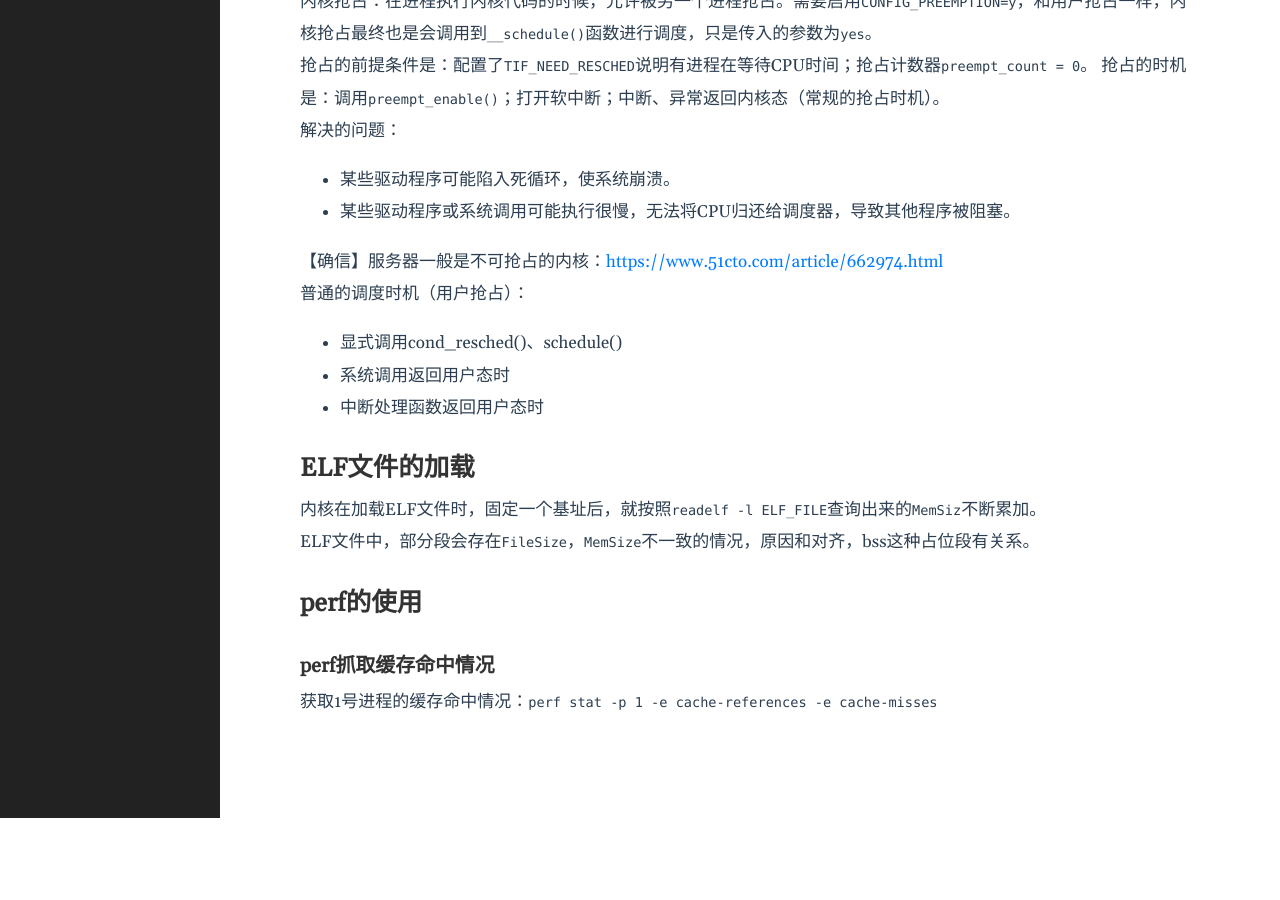
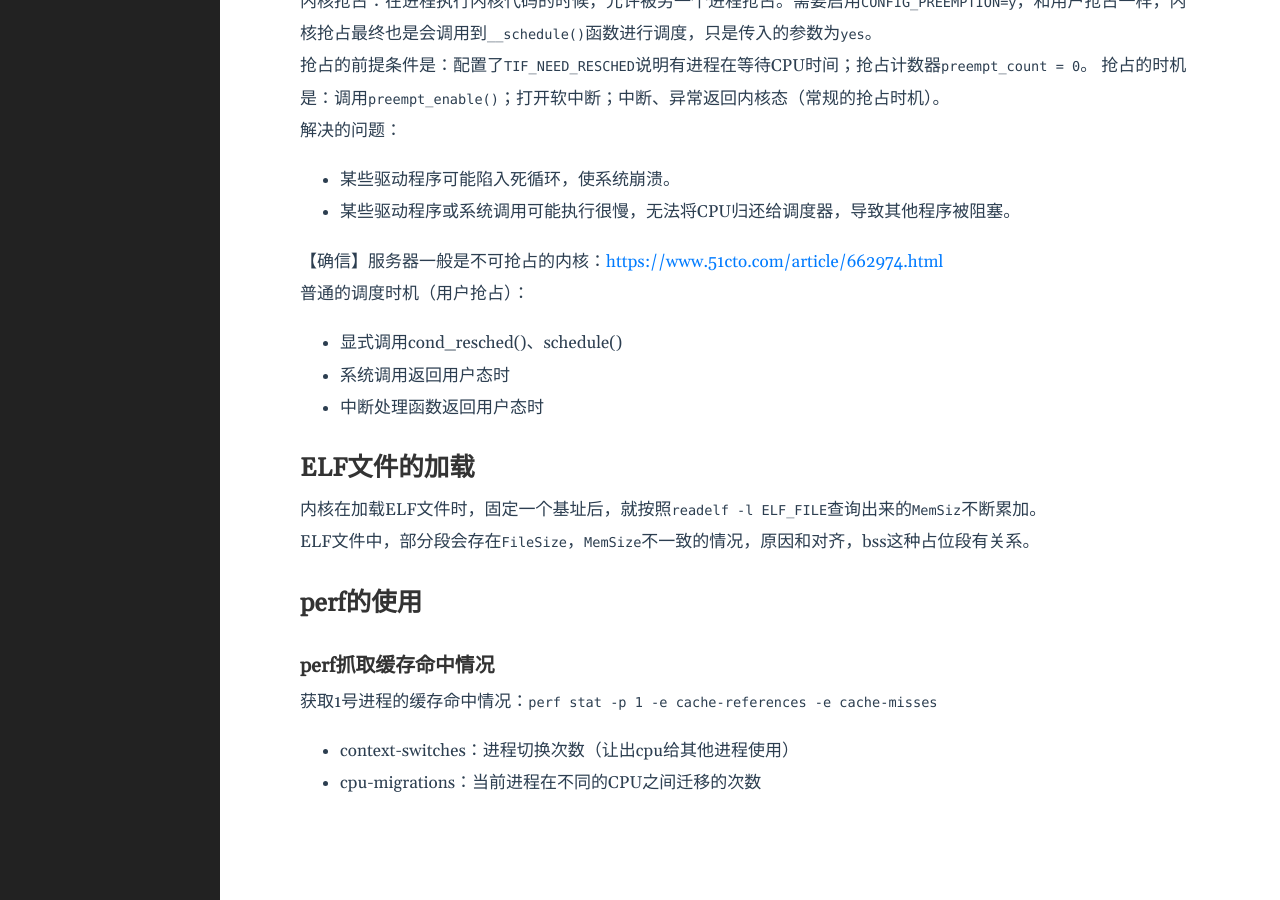
Before and after one commit to lclgo/lclgo.github.io, a Jekyll site: the page built from _posts/draft/2020-01-01-draft.md, in a window 1280 px wide and 900 px high, scrolled down 4208 px. Built offline with Jekyll 4.4.1, drawn with Linux system fonts in a browser that asks for light colours; before the commit the page ends 5026 px from its top, so only the background shows below that.

Commit message:
add perf notes

```diff
--- a/_posts/draft/2020-01-01-draft.md
+++ b/_posts/draft/2020-01-01-draft.md
@@ -172,3 +172,6 @@ ELF文件中，部分段会存在`FileSize`，`MemSize`不一致的情况，原
 ### perf抓取缓存命中情况
 
 获取1号进程的缓存命中情况：`perf stat -p 1 -e cache-references -e cache-misses`
+
+* context-switches：进程切换次数（让出cpu给其他进程使用）
+* cpu-migrations：当前进程在不同的CPU之间迁移的次数
```
